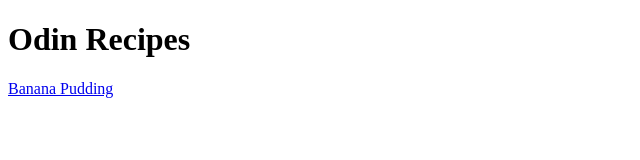
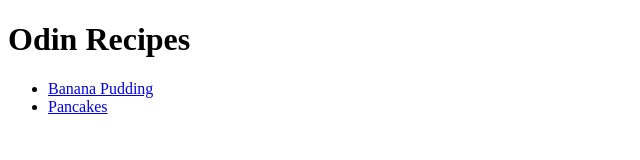
Before and after one commit to cwillsea/odin-recipes, a plain HTML site: page index.html in a window 1280 px wide. Shown: the whole page, without its empty margins (0-640 px from the left). Drawn offline with Linux system fonts and the light colour scheme.

Commit message:
Adjusted pancake image size, added to list.

```diff
--- a/index.html
+++ b/index.html
@@ -6,6 +6,9 @@
     </head>
     <body>
         <h1>Odin Recipes</h1>
-        <a href="./recipes/banana-pudding.html">Banana Pudding</a>
+        <ul>
+        <li><a href="./recipes/banana-pudding.html">Banana Pudding</a></li>
+        <li><a href="./recipes/pancakes.html">Pancakes</a></li>
+        </ul>
     </body>
 </html>
```
Also changed, not shown: recipes/pancakes.html (+1 -1 lines).
